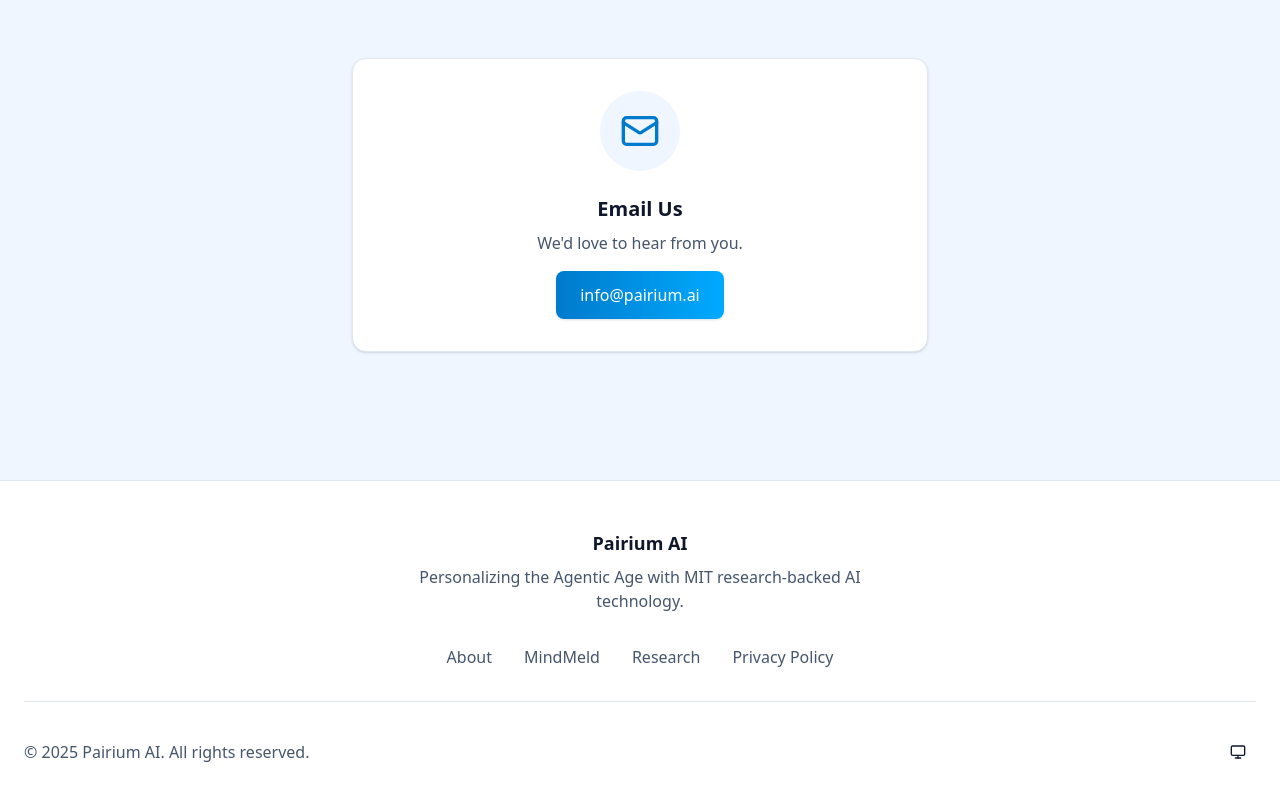
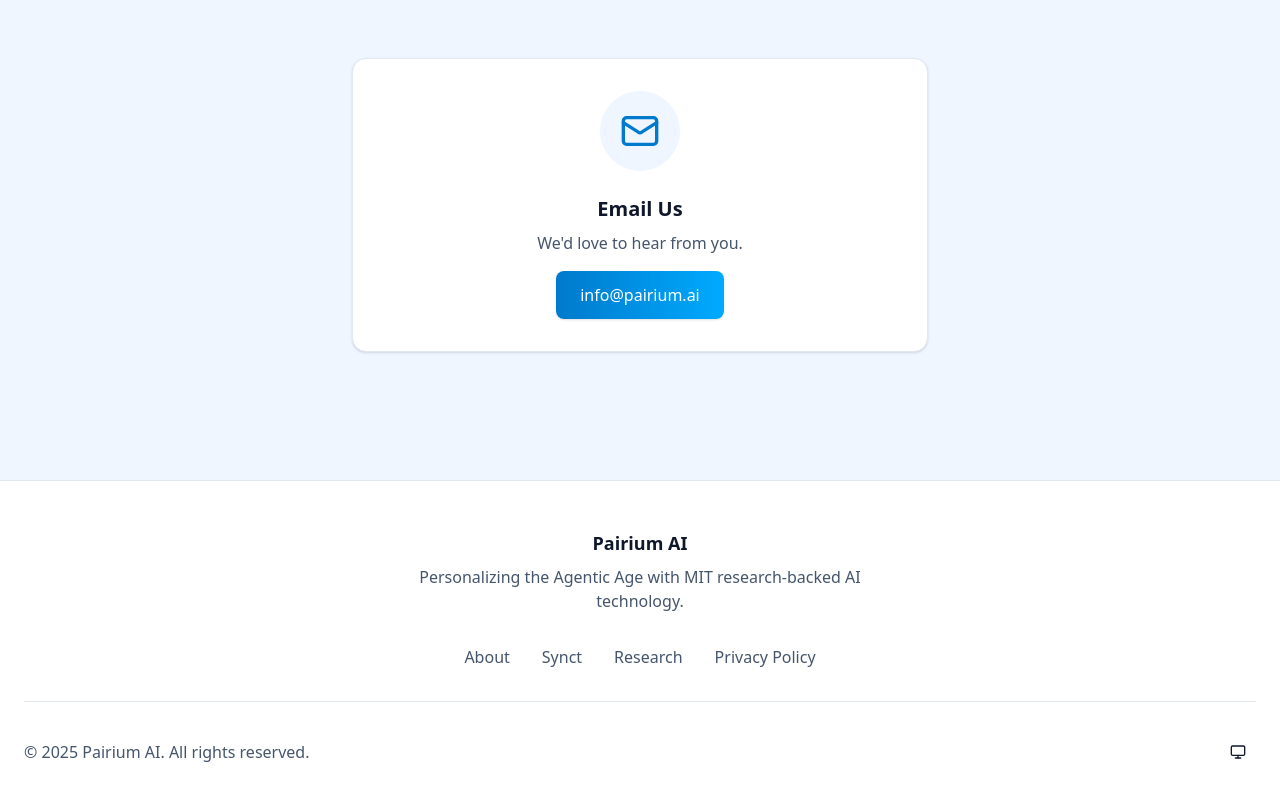
Before and after one commit to pairium/landing, a Next.js app: page / in a window 1280 px wide. Shown: the part 3294-4094 px from the top of the page. Built offline with nearby package versions, Linux system fonts and the light colour scheme.

Commit message:
also the footer

```diff
--- a/components/footer.tsx
+++ b/components/footer.tsx
@@ -21,10 +21,10 @@ export function Footer() {
               About
             </Link>
             <Link
-              href="/mindmeld"
+              href="/synct"
               className="text-slate-600 hover:text-slate-900 dark:text-slate-400 dark:hover:text-white transition-colors"
             >
-              MindMeld
+              Synct
             </Link>
             <a
               href="https://arxiv.org/abs/2503.18238"
```
